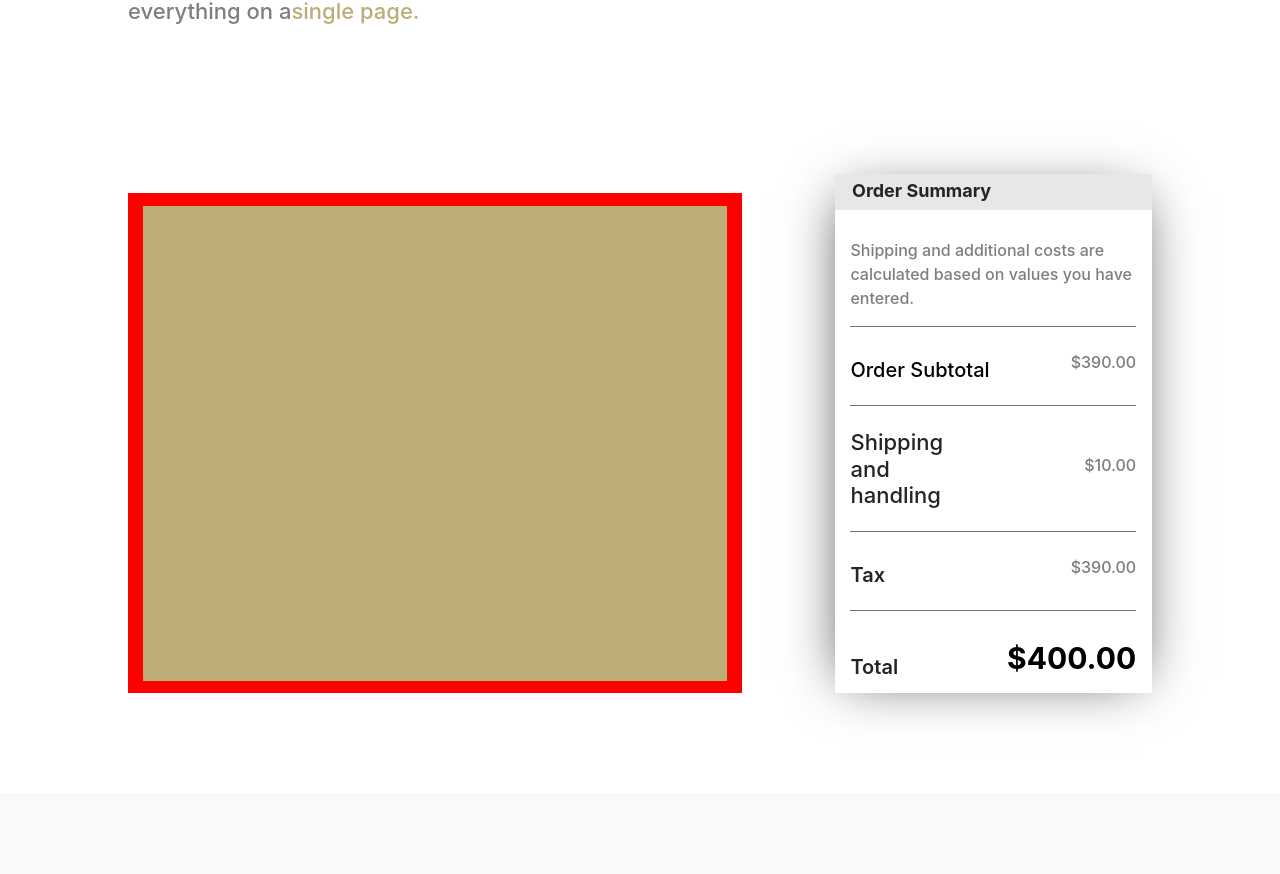
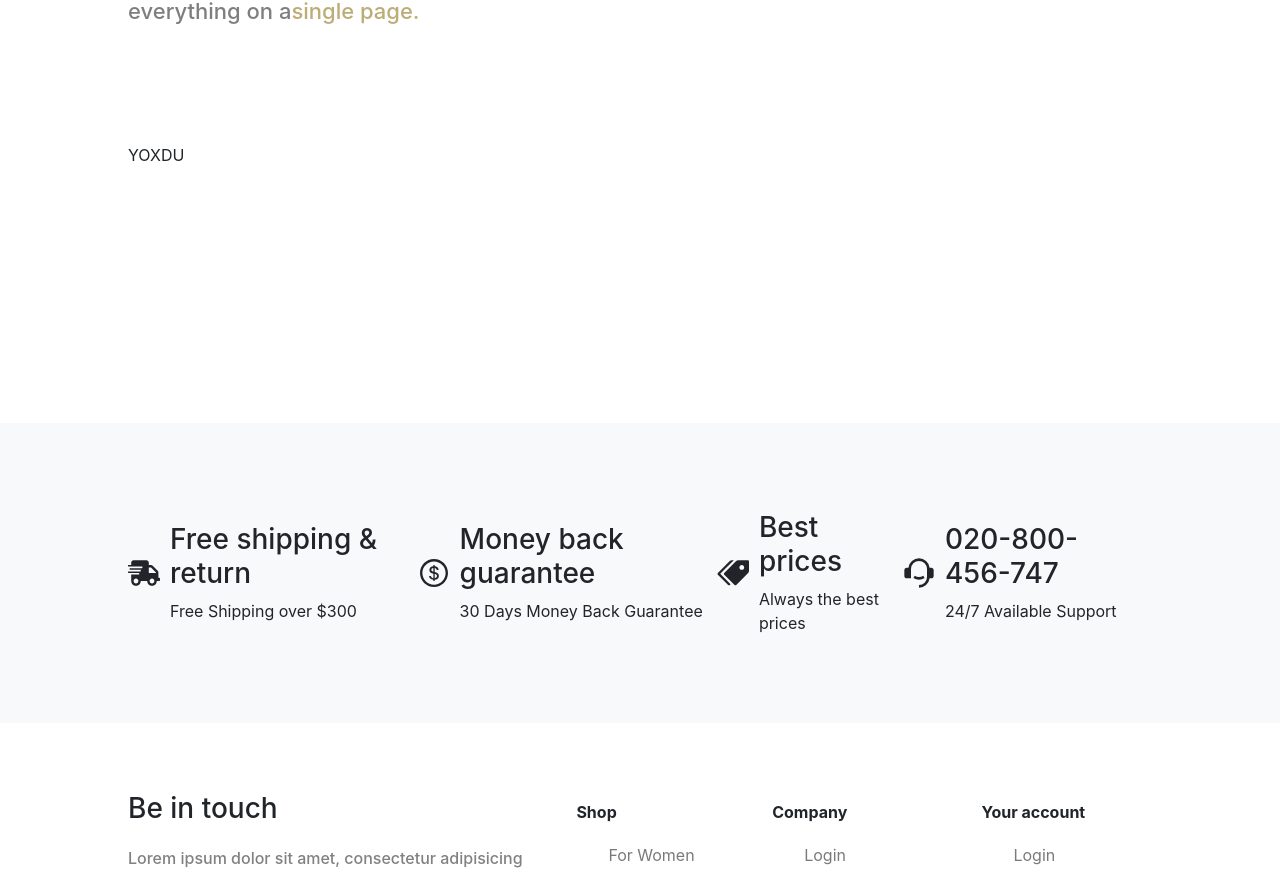
Before and after one commit to Kerimov056/Varkala, a React (Create React App) app: page /toBasket in a window 1280 px wide. Shown: the part 487-1361 px from the top of the page. Built offline with nearby package versions, Linux system fonts and the light colour scheme.

Commit message:
basket total

```diff
--- a/src/components/ToBaskett/ToBasket.jsx
+++ b/src/components/ToBaskett/ToBasket.jsx
@@ -7,7 +7,9 @@ import { useNavigate } from "react-router-dom";
 
 const ToBasket = () => {
 
-    const { cartItems, getTotalAmount, checkout } = useContext(ShopContext);
+    const { cartItems, getTotalAmount } = useContext(ShopContext);
+
+    const total = getTotalAmount()
 
     return (
         <>
@@ -20,16 +22,16 @@ const ToBasket = () => {
                         <p>For the checkout, you can use either a <span>Multiple pages checkout</span>or have everything on a<span>single page.</span></p>
                     </div>
 
-                    <div className='cart_in'>
+                    {total > 0 ? (<div className='cart_in'>
                         <div className='productss'>
                             <div>
-                               {
-                                Homecart.map((product) => {
-                                    if(cartItems[product.id] !==0){
-                                        return <BsketCart imgurl={product.img}/>
-                                    }
-                                })
-                               }
+                                {
+                                    Homecart.map((product) => {
+                                        if (cartItems[product.id] !== 0) {
+                                            return <BsketCart id={product.id} imgurl={product.img} name={product.name} price={product.price} />
+                                        }
+                                    })
+                                }
                             </div>
                         </div>
                         <div className='Summary'>
@@ -59,6 +61,10 @@ const ToBasket = () => {
                             </div>
                         </div>
                     </div>
+                    ) : (
+                        <div>YOXDU</div>
+                    )
+                    }
                 </div>
             </div>
 
```
